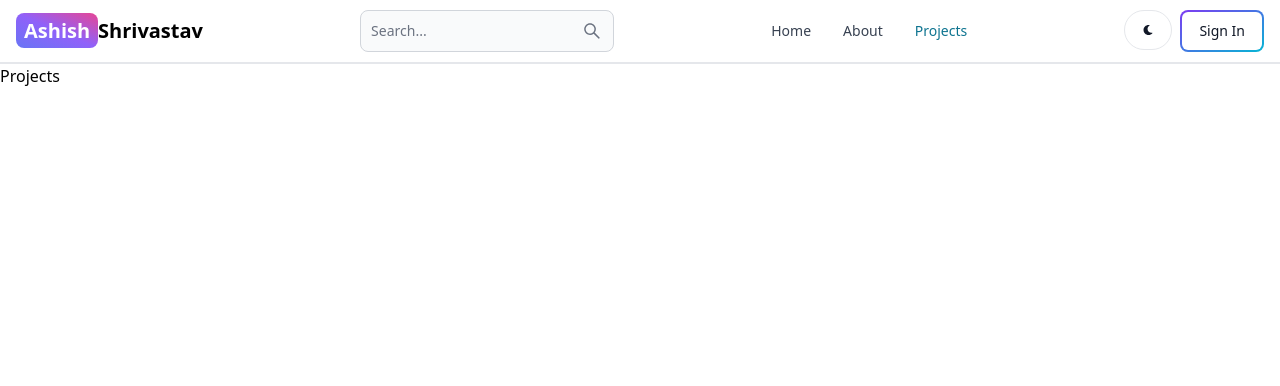
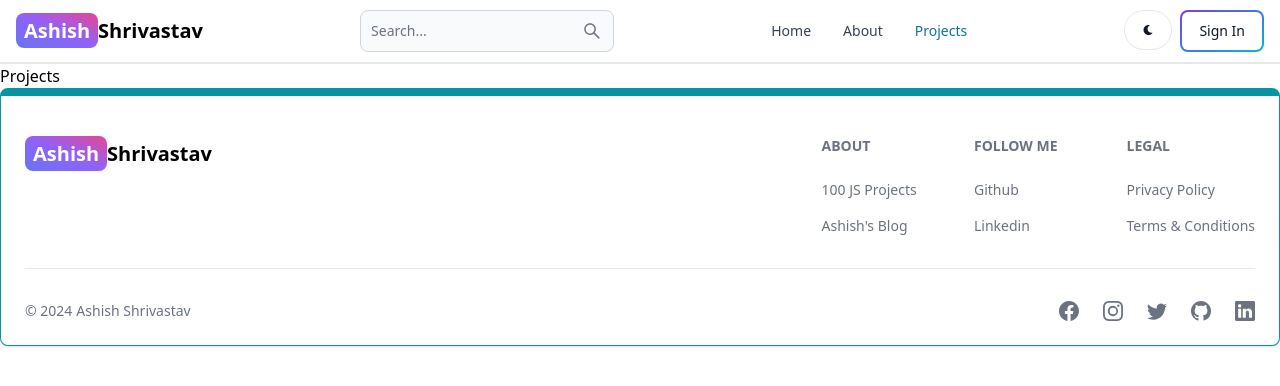
Before and after one commit to shrivastavashish/myBlog, a React (Vite) app in the folder client/: page /projects in a window 1280 px wide. Shown: the top 386 px of the page. Built offline with nearby package versions, Linux system fonts and the light colour scheme.

Commit message:
create footer

```diff
--- a/client/src/App.jsx
+++ b/client/src/App.jsx
@@ -7,6 +7,7 @@
 import Dashboard from './pages/Dashboard'
 import Header from './components/header'
 import Projects from './pages/Projects'
+import Footer from './components/footer'
 
 
 
@@ -22,6 +23,7 @@
         <Route path="/dashboard" element={<Dashboard />} />
         <Route path="projects" element={<Projects />} />
       </Routes>
+      <Footer />
     </BrowserRouter>
   )
 }
--- /dev/null
+++ b/client/src/components/footer.jsx
@@ -0,0 +1,93 @@
+import { Footer, FooterDivider } from "flowbite-react";
+import { Link } from "react-router-dom";
+import { BsFacebook, BsInstagram, BsTwitter, BsGithub, BsLinkedin } from 'react-icons/bs';
+
+export default function FooterCom() {
+  return (
+    <Footer container className="border border-t-8 border-teal-500">
+      <div className="w-full max-w-7xl mx-auto:">
+        <div className="gird w-full justify-between sm:flex md:grid-cols-1">
+          <div className="mt-5">
+            <Link to="/" className="self-center whitespace-nowrap text-lg sm:text-xl font-semibold dark:text-white">
+              <span className="px-2 py-1 bg-gradient-to-tr from-indigo-500 via-purple-500 to-pink-500 rounded-lg text-white">Ashish</span>
+              Shrivastav
+            </Link>
+          </div>
+          <div className="grid grid-cols-2 gap-8 mt-4 sm:grid-cols-3 sm:gap-6">
+            <div>
+              <div>
+                <Footer.Title title="About"/>
+                <Footer.LinkGroup col>
+                  <Footer.Link
+                    href="https://www.ashishshrivastav.com"
+                    target="_blank"
+                    rel='noopener noreferrer'
+                  >
+                    100 JS Projects
+                  </Footer.Link>
+                  <Footer.Link
+                    href="/about"
+                    target="_blank"
+                    rel='noopener noreferrer'
+                  >
+                    Ashish's Blog
+                  </Footer.Link>
+                </Footer.LinkGroup>
+              </div>
+            </div>
+            <div>
+              <div>
+                <Footer.Title title="Follow me"/>
+                <Footer.LinkGroup col>
+                  <Footer.Link
+                    href="https://github.com/shrivastavashish"
+                    target="_blank"
+                    rel='noopener noreferrer'
+                  >
+                    Github
+                  </Footer.Link>
+                  <Footer.Link
+                    href="https://www.linkedin.com/in/shrivastav/"
+                    target="_blank"
+                    rel='noopener noreferrer'
+                  >
+                    Linkedin
+                  </Footer.Link>
+                </Footer.LinkGroup>
+              </div>
+            </div>
+            <div>
+              <div>
+                <Footer.Title title="Legal"/>
+                <Footer.LinkGroup col>
+                  <Footer.Link
+                    href="#"
+                  >
+                    Privacy Policy
+                  </Footer.Link>
+                  <Footer.Link
+                    href="#"
+                  >
+                    Terms &amp; Conditions
+                  </Footer.Link>
+                </Footer.LinkGroup>
+              </div>
+            </div>
+          </div>
+        </div>
+        <Footer.Divider />
+        <div className="w-full sm:flex sm:items-center sm:justify-between">
+            <Footer.Copyright href="#" by="Ashish Shrivastav" year={new Date().getFullYear()}/>
+            <div className="flex gap-6 sm:mt-0 mt-4 sm:justify-center">
+                <Footer.Icon href="#" icon={BsFacebook}/>
+                <Footer.Icon href="#" icon={BsInstagram}/>
+                <Footer.Icon href="#" icon={BsTwitter}/>
+                <Footer.Icon href="#" icon={BsGithub}/>
+                <Footer.Icon href="#" icon={BsLinkedin}/>
+
+            </div>
+        </div>
+      </div>
+    </Footer>
+  );
+}
```
